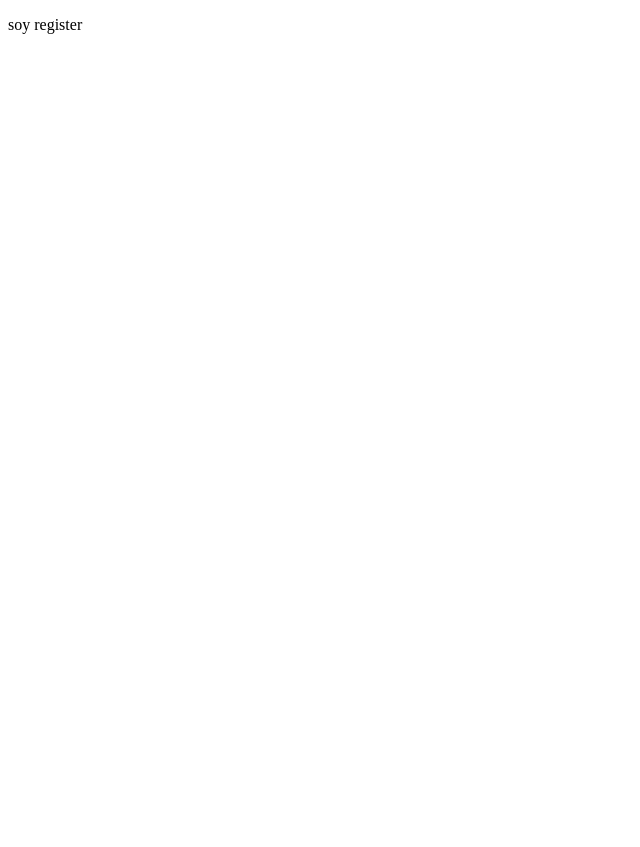
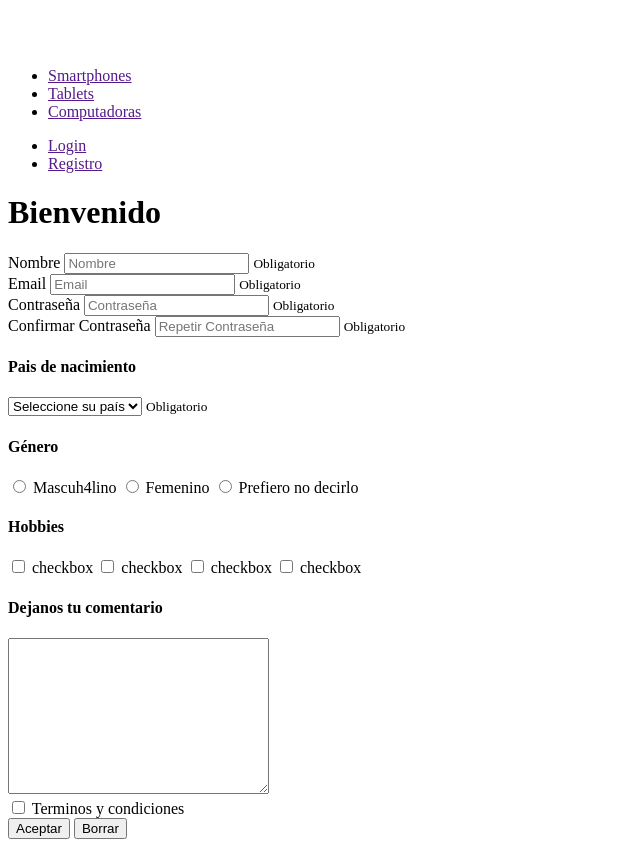
Before and after one commit to Jableed43/clase35, a website: page views/register.html in a window 1280 px wide. Shown: the whole page, without its empty margins (0-640 px from the left). Before the commit the page ends 800 px from the top, so only its background shows below. Drawn offline with Linux system fonts and the light colour scheme.

Commit message:
Subo html de registro

```diff
--- a/views/register.html
+++ b/views/register.html
@@ -7,6 +7,101 @@
     <title>Document</title>
 </head>
 <body>
-    <p>soy register</p>
+    <header>
+        <div>
+            <img src="/images/logo.png" alt="Logo">
+        </div>
+        <nav>
+            <ul>
+                <li><a href="">Smartphones</a></li>
+                <li><a href="">Tablets</a></li>
+                <li><a href="">Computadoras</a></li>
+            </ul>
+            <ul>
+                <li><a href="">Login</a></li>
+                <li><a href="">Registro</a></li>
+            </ul>
+        </nav>
+    </header>
+
+    <main>
+        <h1>Bienvenido</h1>
+        <form action="">
+            <div>
+                <label for="nombre">Nombre</label>
+                <input type="nombre" name="nombre" id="nombre" placeholder="Nombre">
+                <small>Obligatorio</small>
+            </div>
+
+            <div>
+                <label for="email">Email</label>
+                <input type="mail" name="email" id="email" placeholder="Email">
+                <small>Obligatorio</small>
+            </div>
+
+            <div>
+                <label for="password1">Contraseña</label>
+                <input type="password" name="password" id="password1" placeholder="Contraseña">
+                <small>Obligatorio</small>
+            </div>
+
+            <div>
+                <label for="password2">Confirmar Contraseña</label>
+                <input type="password" name="password" id="password2" placeholder="Repetir Contraseña">
+                <small>Obligatorio</small>
+            </div>
+
+            <div>
+                <h4>Pais de nacimiento</h4>
+                <select name="pais" id="pais">
+                    <option value="" selected hidden>Seleccione su país</option>
+                    <option value="Argentina">Argentina</option>
+                    <option value="Brasil">Brasil</option>
+                    <option value="Paraguay">Paraguay</option>
+                    <option value="Uruguay">Uruguay</option>
+                    <option value="Bolivia">Bolivia</option>
+                </select>
+                <small>Obligatorio</small>
+            </div>
+            <div>
+                <h4>Género</h4>
+                <input type="radio" name="genero" id="m" value="m">
+                <label for="">Mascuh4lino</label>
+                <input type="radio" name="genero" id="f" value="f">
+                <label for="">Femenino</label>
+                <input type="radio" name="genero" id="p" value="p">
+                <label for="">Prefiero no decirlo</label>
+            </div>
+
+            <div>
+                <h4>Hobbies</h4>
+
+                <input type="checkbox" name="1" id="1">
+                <label for="">checkbox</label>
+
+                <input type="checkbox" name="2" id="2">
+                <label for="">checkbox</label>
+
+                <input type="checkbox" name="3" id="3">
+                <label for="">checkbox</label>
+
+                <input type="checkbox" name="4" id="4">
+                <label for="">checkbox</label>
+
+            </div>
+            <div>
+                <h4>Dejanos tu comentario</h4>
+                <textarea name="comentario" id="comentario" cols="30" rows="10"></textarea>
+            </div>
+            <div>
+                <input type="checkbox" name="terminos" id="terminos">
+                <label for="terminos">Terminos y condiciones</label>
+            </div>
+            <div>
+            <button type="submit">Aceptar</button>
+            <button type="reset">Borrar</button>
+            </div>
+        </form>
+    </main>
 </body>
 </html>
```
Also changed, not shown: views/home.html (+3 -3 lines), views/login.html (+40 -1 lines).
